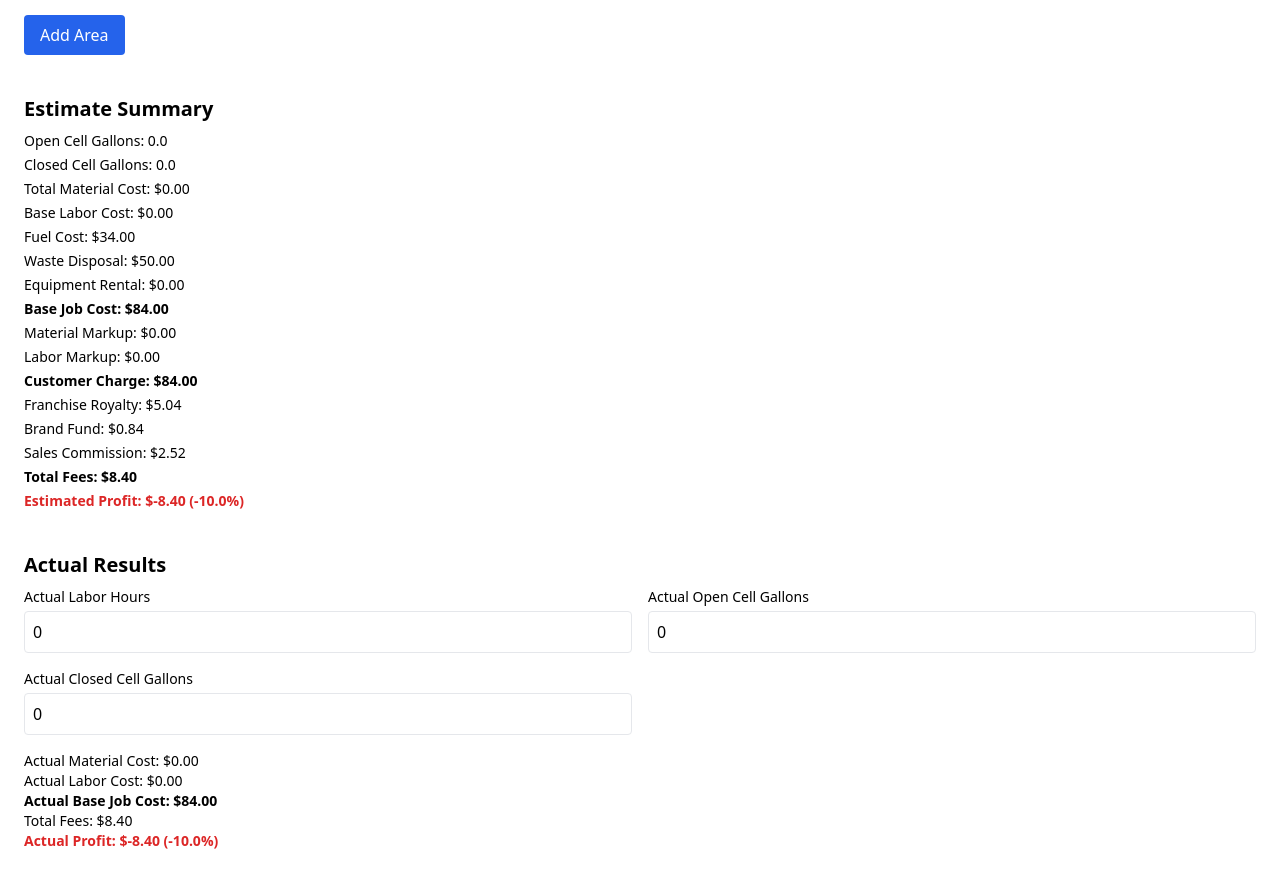
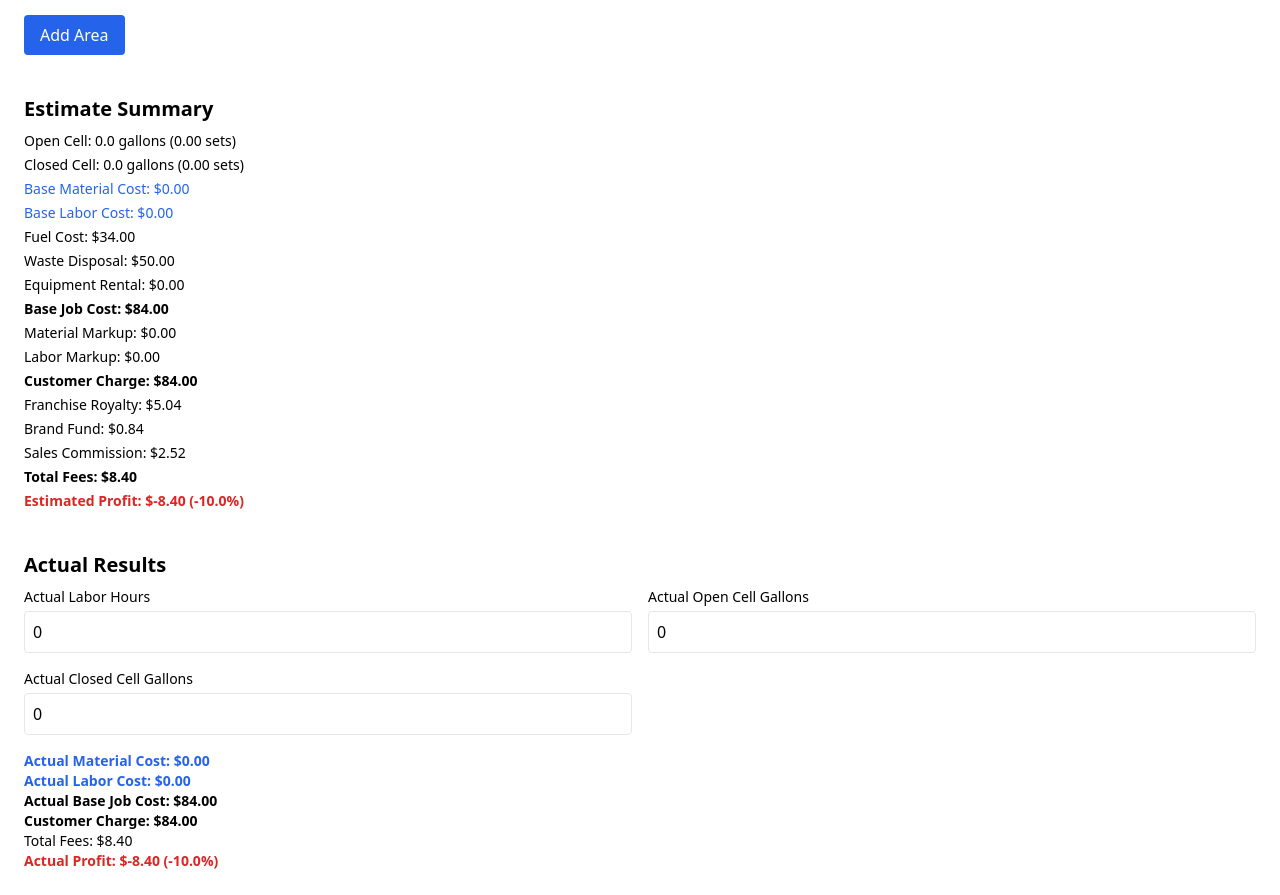
Before and after one commit to atjordan55/spray_foam_estimator_actuals, a React (Create React App) app: page / in a window 1280 px wide. Shown: the part 943-1838 px from the top of the page. Built offline with nearby package versions, Linux system fonts and the light colour scheme.

Commit message:
Update App.jsx

```diff
--- a/src/App.jsx
+++ b/src/App.jsx
@@ -145,13 +145,19 @@ export default function SprayFoamEstimator() {
   };
 
   const totalGallons = { open: 0, closed: 0 };
+  const totalSets = { open: 0, closed: 0 };
   let baseMaterialCost = 0;
   let materialMarkupAmount = 0;
 
   sprayAreas.forEach(area => {
-    const { gallons, baseMaterialCost: cost, markupAmount } = calculateMaterialCost(area);
-    if (area.foamType === "Open") totalGallons.open += gallons;
-    else totalGallons.closed += gallons;
+    const { gallons, sets, baseMaterialCost: cost, markupAmount } = calculateMaterialCost(area);
+    if (area.foamType === "Open") {
+      totalGallons.open += gallons;
+      totalSets.open += sets;
+    } else {
+      totalGallons.closed += gallons;
+      totalSets.closed += sets;
+    }
     baseMaterialCost += cost;
     materialMarkupAmount += markupAmount;
   });
@@ -275,10 +281,10 @@ export default function SprayFoamEstimator() {
       <div>
         <h2 className="text-xl font-bold mb-2">Estimate Summary</h2>
         <div className="text-sm space-y-1">
-          <div>Open Cell Gallons: {totalGallons.open.toFixed(1)}</div>
-          <div>Closed Cell Gallons: {totalGallons.closed.toFixed(1)}</div>
-          <div>Total Material Cost: ${baseMaterialCost.toFixed(2)}</div>
-          <div>Base Labor Cost: ${baseLaborCost.toFixed(2)}</div>
+          <div>Open Cell: {totalGallons.open.toFixed(1)} gallons ({totalSets.open.toFixed(2)} sets)</div>
+          <div>Closed Cell: {totalGallons.closed.toFixed(1)} gallons ({totalSets.closed.toFixed(2)} sets)</div>
+          <div className="text-blue-600">Base Material Cost: ${baseMaterialCost.toFixed(2)}</div>
+          <div className="text-blue-600">Base Labor Cost: ${baseLaborCost.toFixed(2)}</div>
           <div>Fuel Cost: ${fuelCost.toFixed(2)}</div>
           <div>Waste Disposal: ${globalInputs.wasteDisposal.toFixed(2)}</div>
           <div>Equipment Rental: ${globalInputs.equipmentRental.toFixed(2)}</div>
@@ -326,9 +332,10 @@ export default function SprayFoamEstimator() {
           </div>
         </div>
         <div className="mt-4 text-sm">
-          <div>Actual Material Cost: ${actualMaterialCost.toFixed(2)}</div>
-          <div>Actual Labor Cost: ${actualLaborCost.toFixed(2)}</div>
+          <div className="font-bold text-blue-600">Actual Material Cost: ${actualMaterialCost.toFixed(2)}</div>
+          <div className="font-bold text-blue-600">Actual Labor Cost: ${actualLaborCost.toFixed(2)}</div>
           <div className="font-bold">Actual Base Job Cost: ${actualBaseCost.toFixed(2)}</div>
+          <div className="font-bold">Customer Charge: ${customerCost.toFixed(2)}</div>
           <div>Total Fees: ${actualFees.toFixed(2)}</div>
           <div className={`font-bold ${actualMarginColor}`}>Actual Profit: ${actualProfit.toFixed(2)} ({actualMargin.toFixed(1)}%)</div>
         </div>
```
